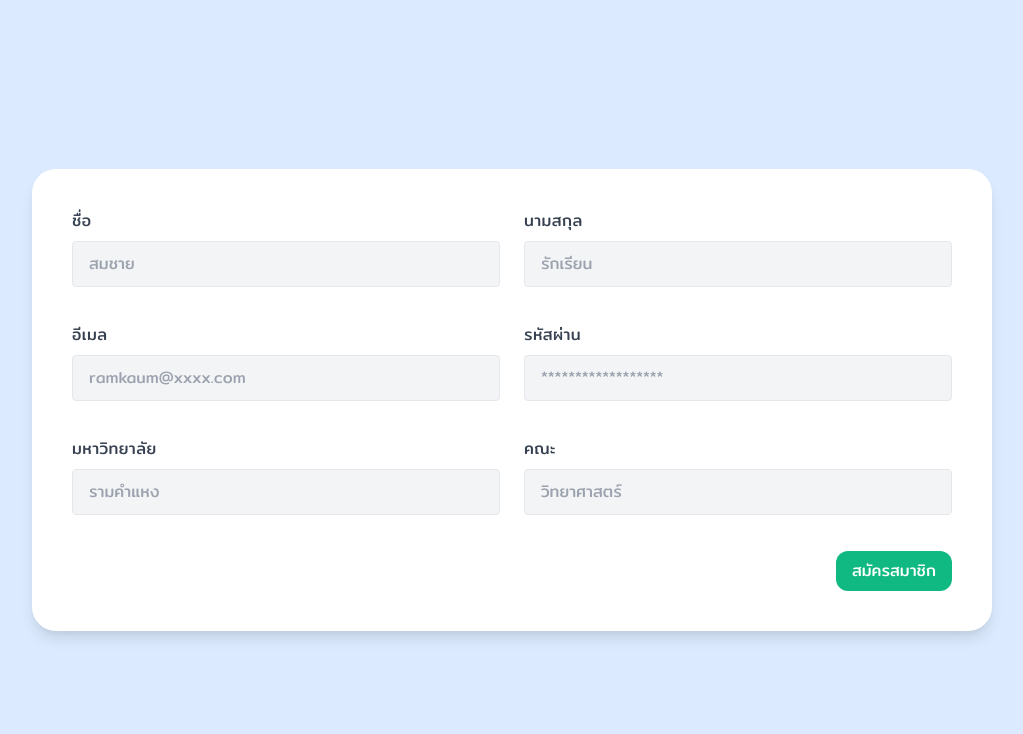
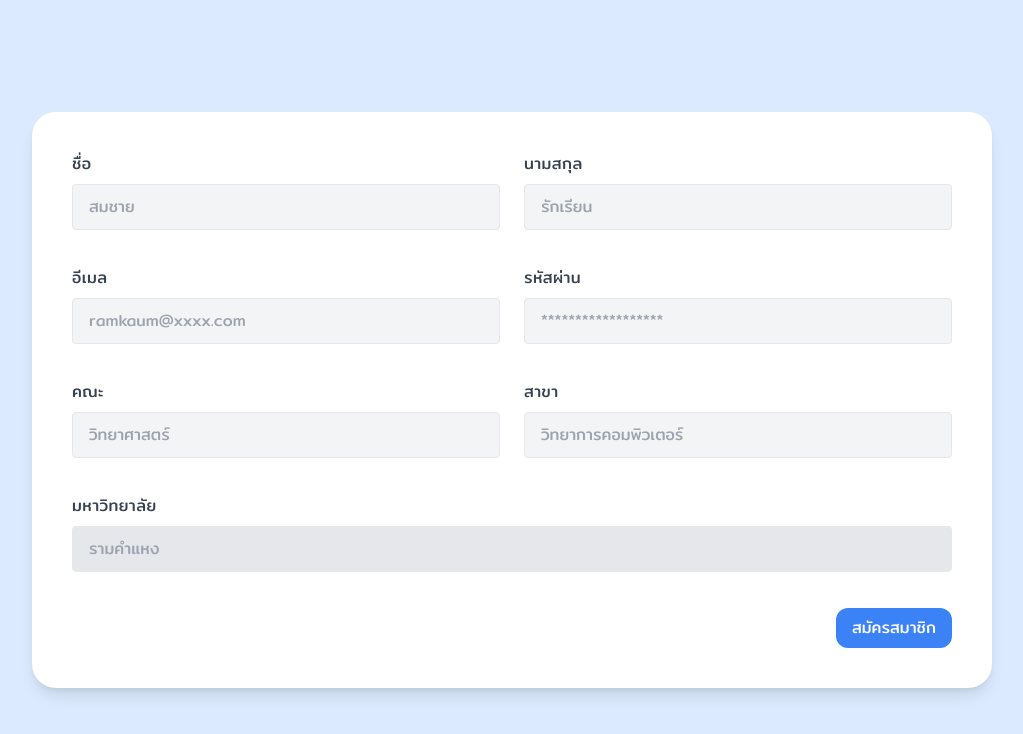
Before and after one commit to tsksila/Ru-Planner-Frontend, a React (Create React App) app: page /register in a window 1280 px wide. Shown: the top 734 px of the page, without its empty margins (128-1151 px from the left). Built offline with nearby package versions, Linux system fonts and the light colour scheme.

Commit message:
Update Register Successfully

```diff
--- a/src/pages/Register/register.js
+++ b/src/pages/Register/register.js
@@ -1,26 +1,13 @@
 import React from "react";
 import { useForm } from "react-hook-form";
-import { ErrorMessage } from "@hookform/error-message";
-
-
-
-/*
-const dataForm = {
-  firstName: "",
-  lastName: "",
-  email: "",
-  password: "",
-  university: "",
-  faculty: "",
-};
-*/
-
-// Validation with REGEX ^[+-]?\d*(?:[.,]\d*)?$
-
+//import { ErrorMessage } from "@hookform/error-message";
 
 function Register() {
-
-  const rx_text = /[^0-9]{20}/;
+  const [firstName, setFirstName] = React.useState("");
+  const [lastName, setLastName] = React.useState("");
+  const [university, setUniversity] = React.useState("");
+  const [faculty, setFaculty] = React.useState("");
+  const [major, setMajor] = React.useState("");
 
   const {
     register,
@@ -30,25 +17,33 @@ function Register() {
     criteriaMode: "all",
   });
   const onSubmit = (data) => console.log(data);
-  /*
-    const [text, setText] = useState();
 
-  function handleChange(event) {
-    let nam = event.target.name;
-    let val = event.target.value;
-    if (nam === "firstName") {
-        if (val !== "" && !String(val)) {
-
-        //err = <strong>Your age must be a number</strong>;
+  const handleNameChange = (evt) => {
+    const name = evt.target.name;
+    const newValue = evt.target.value.replace(/[-0-9+&@#%?=~_|!:,.;,*:/]/g, "");
+    if (name === "firstName") {
+      setFirstName(newValue);
     }
+    if (name === "lastName") {
+      setLastName(newValue);
     }
-   // this.setState({ errors: err });
+    if (name === "university") {
+      setUniversity(newValue);
     }
-*/
+    if (name === "faculty") {
+      setFaculty(newValue);
+    }
+    if (name === "major") {
+      setMajor(newValue);
+    }
+  };
 
   return (
-    <div className='min-h-screen   bg-blue-100 flex flex-col justify-center  font-base  '>
-      <form onSubmit={handleSubmit(onSubmit)}  className='w-9/12  bg-white p-10 mx-auto rounded-3xl shadow-lg'>
+    <div className="min-h-screen   bg-blue-100 flex flex-col justify-center  font-base  ">
+      <form
+        onSubmit={handleSubmit(onSubmit)}
+        className="w-9/12  bg-white p-10 mx-auto rounded-3xl shadow-lg"
+      >
         <div className="flex flex-wrap -mx-3 mb-6">
           <div className="w-full md:w-1/2 px-3 mb-6 md:mb-0">
             <label className="block uppercase tracking-wide text-gray-700 text-l    mb-2">
@@ -59,27 +54,16 @@ function Register() {
               type="text"
               placeholder="สมชาย"
               name="firstName"
+              value={firstName}
               {...register("firstName", {
-                    required: "This input is required.",
-                    pattern: {
-                      value: rx_text,   /** อันนี้บัคอะ ใส่กรอกอะไรก็ไม่ผ่าน */
-                      message: "กรุณากรอกตัวอักษรเท่านั้น",
-                    },
+                required: true,
               })}
+              onChange={handleNameChange}
             />
             <span className="text-red-500 text-l italic">
-                  <ErrorMessage
-                    errors={errors}
-                    name="firstName"
-                    render={({ messages }) => {
-                      console.log("messages", messages);
-                      return messages
-                        ? Object.entries(messages).map(([type, message]) => (
-                            <span key={type}>{message}</span>
-                          ))
-                        : null;
-                    }}
-                  />
+              <span className="text-red-500 text-l italic">
+                {errors.lastName?.type === "required" && "กรุณากรอกชื่อ"}
+              </span>
             </span>
           </div>
 
@@ -90,10 +74,13 @@ function Register() {
             <input
               className="appearance-none block w-full bg-gray-100 text-gray-700 border border-gray-200 rounded py-3 px-4 leading-tight focus:outline-none focus:bg-white focus:border-gray-500"
               type="text"
+              name="lastName"
+              value={lastName}
               placeholder="รักเรียน"
               {...register("lastName", {
                 required: true,
               })}
+              onChange={handleNameChange}
             />
             <span className="text-red-500 text-l italic">
               {errors.lastName?.type === "required" && "กรุณากรอกนามสกุล"}
@@ -137,22 +124,6 @@ function Register() {
         </div>
 
         <div className="flex flex-wrap -mx-3 mb-6">
-              <div className="w-full md:w-1/2 px-3 mb-6 md:mb-0">
-                <label className="block uppercase tracking-wide text-gray-700  text-l mb-2">
-                  มหาวิทยาลัย
-                </label>
-                <input
-                  className="appearance-none block w-full bg-gray-100 text-gray-700 border border-gray-200 rounded py-3 px-4 mb-3 leading-tight focus:outline-none focus:bg-white"
-                  type="text"
-                  placeholder="รามคำแหง"
-                  {...register("university", {
-                    required: true,
-                  })}
-                />
-                <span className="text-red-500 text-l italic">
-                  {errors.university?.type === "required" && "กรุณากรอกรหัสผ่าน"}
-                </span>
-              </div>
           <div className="w-full md:w-1/2 px-3">
             <label className="block uppercase tracking-wide text-gray-700   text-l  mb-2">
               คณะ
@@ -162,19 +133,61 @@ function Register() {
               type="text"
               placeholder="วิทยาศาสตร์"
               name="faculty"
+              value={faculty}
               {...register("faculty", {
                 required: true,
               })}
+              onChange={handleNameChange}
             />
             <span className="text-red-500 text-l italic">
-                  {errors.faculty?.type === "required" && "กรุณากรอกรหัสผ่าน"}
+              {errors.faculty?.type === "required" && "กรุณากรอกคณะ"}
+            </span>
+          </div>
+          <div className="w-full md:w-1/2 px-3 mb-6 md:mb-0">
+            <label className="block uppercase tracking-wide text-gray-700  text-l mb-2">
+              สาขา
+            </label>
+            <input
+              className="appearance-none block w-full bg-gray-100 text-gray-700 border border-gray-200 rounded py-3 px-4 mb-3 leading-tight focus:outline-none focus:bg-white"
+              type="text"
+              name="major"
+              value={major}
+              placeholder="วิทยาการคอมพิวเตอร์"
+              {...register("major", {
+                required: true,
+              })}
+              onChange={handleNameChange}
+            />
+            <span className="text-red-500 text-l italic">
+              {errors.university?.type === "required" && "กรุณากรอกสาขาวิชา"}
+            </span>
+          </div>
+        </div>
+        <div className="flex flex-wrap -mx-3 mb-6">
+          <div className="w-full px-3">
+            <label className="block uppercase tracking-wide text-gray-700  text-l mb-2">
+              มหาวิทยาลัย
+            </label>
+            <input
+              className="appearance-none block w-full bg-gray-200 text-gray-700 border border-gray-200 rounded py-3 px-4 mb-3 leading-tight focus:outline-none focus:bg-white focus:border-gray-500"
+              type="text"
+              name="university"
+              value={university}
+              placeholder="รามคำแหง"
+              {...register("university", {
+                required: true,
+              })}
+              onChange={handleNameChange}
+            />
+            <span className="text-red-500 text-l italic">
+              {errors.university?.type === "required" && "กรุณากรอกมหาวิทยาลัย"}
             </span>
           </div>
         </div>
 
         <div className="md:flex mt-6 justify-end ">
           <button
-                className="bg-green-500 hover:bg-green-700 text-white rounded-xl py-2 px-4"
+            className="bg-blue-500 hover:bg-blue-700 text-white rounded-xl py-2 px-4"
             type="submit"
           >
             สมัครสมาชิก
@@ -182,10 +195,7 @@ function Register() {
         </div>
       </form>
     </div>
-
   );
 }
 
-
-
 export default Register;
```
Lines whose indentation alone changed are shown as unchanged.
